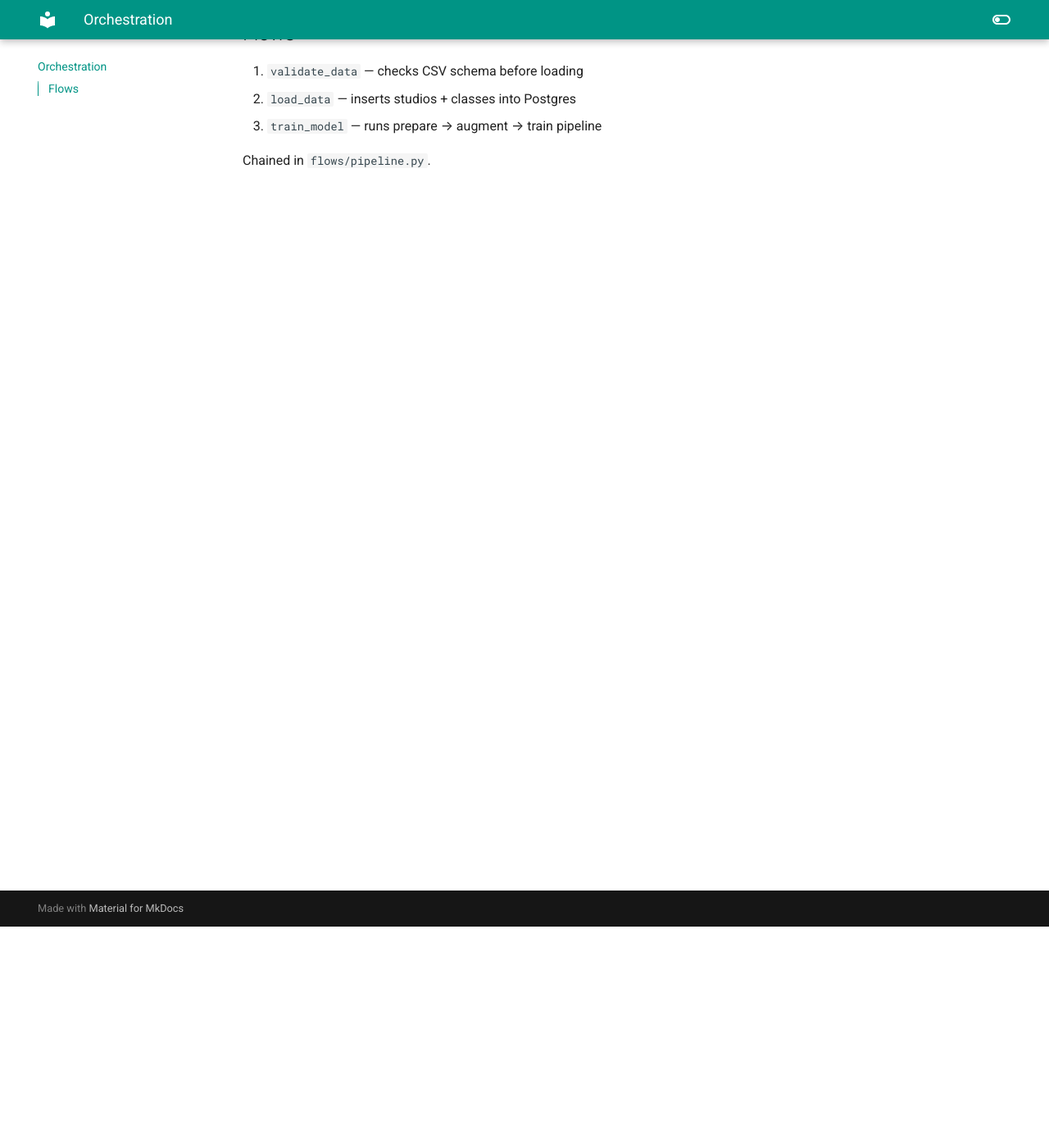
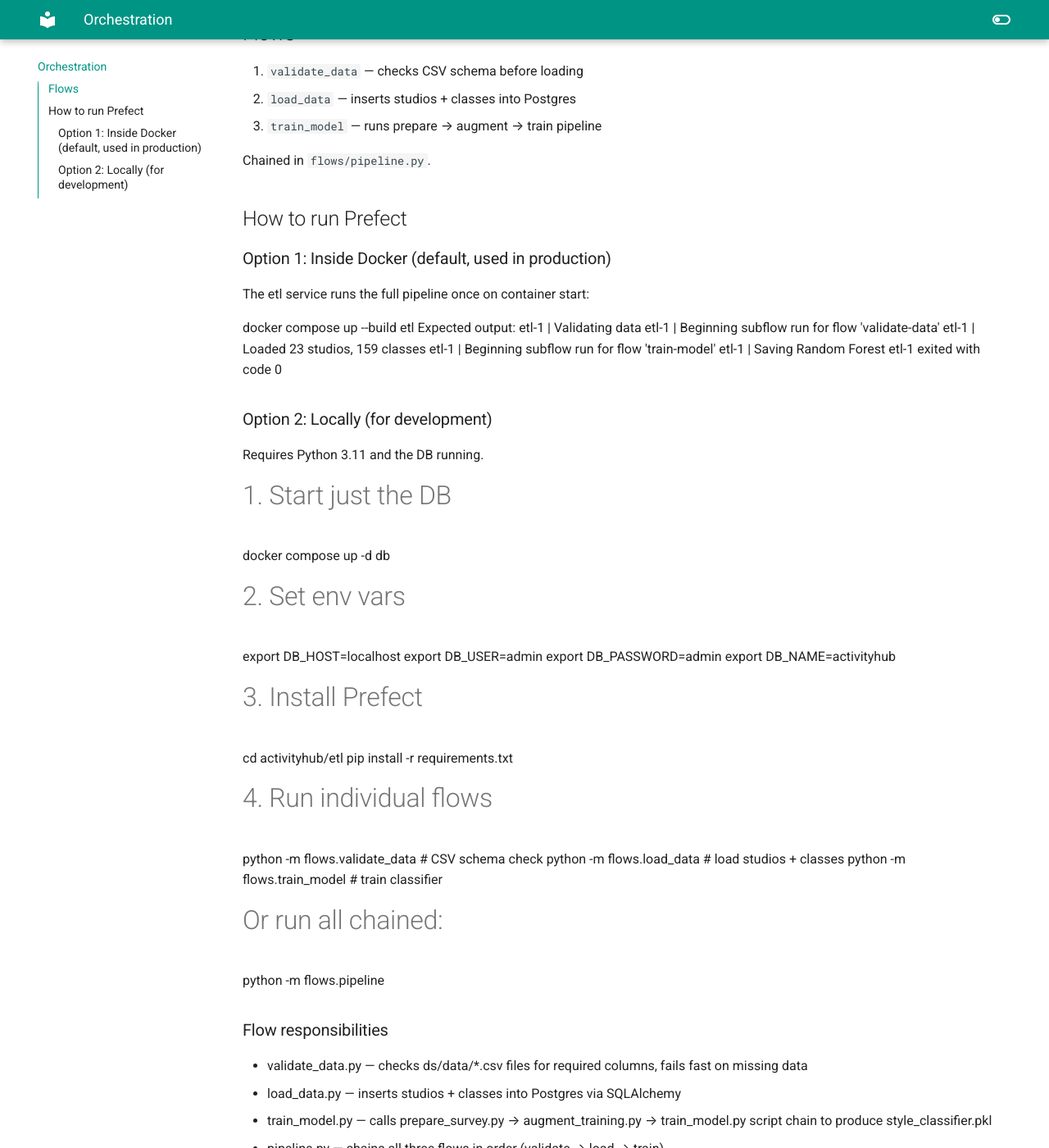
Before and after one commit to DS-223-2026-Spring/ds223-3-project, an MkDocs documentation site: the page built from docs/orchestration.md, in a window 1280 px wide and 1400 px high, scrolled down 270 px. Shown: the whole window at 82% size. Built offline with MkDocs 1.6.1 and Material for MkDocs 9.7.7, drawn with Linux system fonts in a browser that asks for light colours; some of the changed text lies outside the part shown.

Commit message:
fixed issue 65

```diff
--- a/docs/orchestration.md
+++ b/docs/orchestration.md
@@ -8,3 +8,55 @@
 3. `train_model` — runs prepare → augment → train pipeline
 
 Chained in `flows/pipeline.py`.
+
+## How to run Prefect
+
+### Option 1: Inside Docker (default, used in production)
+
+The etl service runs the full pipeline once on container start:
+
+docker compose up --build etl
+Expected output:
+etl-1 | Validating data
+etl-1 | Beginning subflow run for flow 'validate-data'
+etl-1 | Loaded 23 studios, 159 classes
+etl-1 | Beginning subflow run for flow 'train-model'
+etl-1 | Saving Random Forest
+etl-1 exited with code 0
+
+### Option 2: Locally (for development)
+
+Requires Python 3.11 and the DB running.
+
+# 1. Start just the DB
+docker compose up -d db
+
+# 2. Set env vars
+export DB_HOST=localhost
+export DB_USER=admin
+export DB_PASSWORD=admin
+export DB_NAME=activityhub
+
+# 3. Install Prefect
+cd activityhub/etl
+pip install -r requirements.txt
+
+# 4. Run individual flows
+python -m flows.validate_data    # CSV schema check
+python -m flows.load_data        # load studios + classes
+python -m flows.train_model      # train classifier
+
+# Or run all chained:
+python -m flows.pipeline
+### Flow responsibilities
+
+- validate_data.py — checks ds/data/*.csv files for required columns, fails fast on missing data
+- load_data.py — inserts studios + classes into Postgres via SQLAlchemy
+- train_model.py — calls prepare_survey.py → augment_training.py → train_model.py script chain to produce style_classifier.pkl
+- pipeline.py — chains all three flows in order (validate → load → train)
+
+### Verifying success
+
+docker compose exec db psql -U admin -d activityhub \
+  -c "SELECT COUNT(*) FROM studios; SELECT COUNT(*) FROM classes;"
+Should return 23 and 159.
```
Also changed, not shown: 1 other file.
